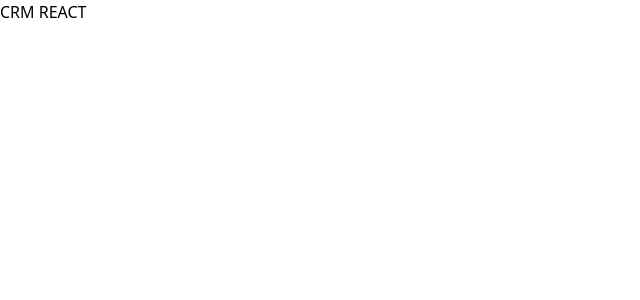
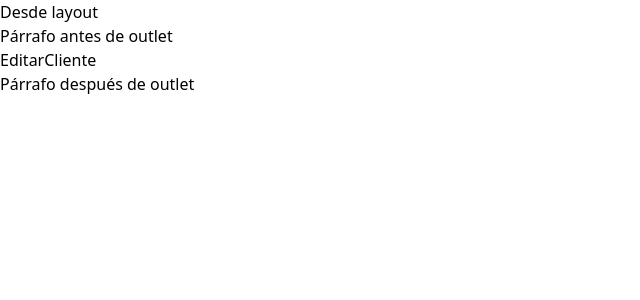
Before and after one commit to aitorgus/crm-react, a React (Vite) app: page /clientes/editar/1 in a window 1280 px wide. Shown: the top 300 px of the page, without its empty margins (0-640 px from the left). Built offline with nearby package versions, Linux system fonts and the light colour scheme.

Commit message:
Creando rutas

```diff
--- a/package.json
+++ b/package.json
@@ -12,6 +12,7 @@
     "postcss": "^8.4.12",
     "react": "^18.0.0",
     "react-dom": "^18.0.0",
+    "react-router-dom": "^6.3.0",
     "tailwindcss": "^3.0.24"
   },
   "devDependencies": {
--- a/src/App.jsx
+++ b/src/App.jsx
@@ -1,11 +1,25 @@
 import { useState } from 'react'
-
-
+import { BrowserRouter, Routes, Route } from 'react-router-dom'
+import Layout from './layout/Layout'
+import Inicio from './paginas/Inicio'
+import NuevoCliente from './paginas/NuevoCliente'
+import EditarCliente from './paginas/EditarCliente'
 function App() {
 
 
   return (
-   <h1>CRM REACT</h1>
+    <BrowserRouter>
+      <Routes> {/*Grupo de Rutas */}
+          <Route path="/clientes" element={<Layout />}> {/*Masterpage de Inicio */}
+          <Route index element={<Inicio />}></Route>
+          {/*Como se encuentra bajo un Grupo de rutas, la ruta quedaría tal que /clientes/nuevo */}
+          <Route path="nuevo" element={<NuevoCliente />}></Route>
+          {/*El id es dinámico, no tenemos que crear una ruta por cada cliente distinto */}
+          <Route path="editar/:id"element={<EditarCliente/>}></Route>
+          </Route>
+
+      </Routes>
+    </BrowserRouter>
   )
 }
 
--- /dev/null
+++ b/src/layout/Layout.jsx
@@ -0,0 +1,17 @@
+import {Outlet} from 'react-router-dom'
+
+const Layout = () => {
+    return (
+        <div>
+
+            <div><h1>Desde layout</h1></div>
+
+            <p>Párrafo antes de outlet</p>
+            <Outlet ></Outlet>
+            <p>Párrafo después de outlet</p>
+      </div>
+
+  )
+}
+
+export default Layout
--- /dev/null
+++ b/src/paginas/EditarCliente.jsx
@@ -0,0 +1,9 @@
+import React from 'react'
+
+const EditarCliente = () => {
+  return (
+    <div><h1>EditarCliente</h1></div>
+  )
+}
+
+export default EditarCliente
--- /dev/null
+++ b/src/paginas/Inicio.jsx
@@ -0,0 +1,9 @@
+import React from 'react'
+
+const Inicio = () => {
+  return (
+    <div><h1>Inicio</h1></div>
+  )
+}
+
+export default Inicio
--- /dev/null
+++ b/src/paginas/NuevoCliente.jsx
@@ -0,0 +1,9 @@
+import React from 'react'
+
+const NuevoCliente = () => {
+  return (
+    <div><h1></h1>NuevoCliente</div>
+  )
+}
+
+export default NuevoCliente
```
Also changed, not shown: 1 other file (tests, documents, lock files or other folders).
